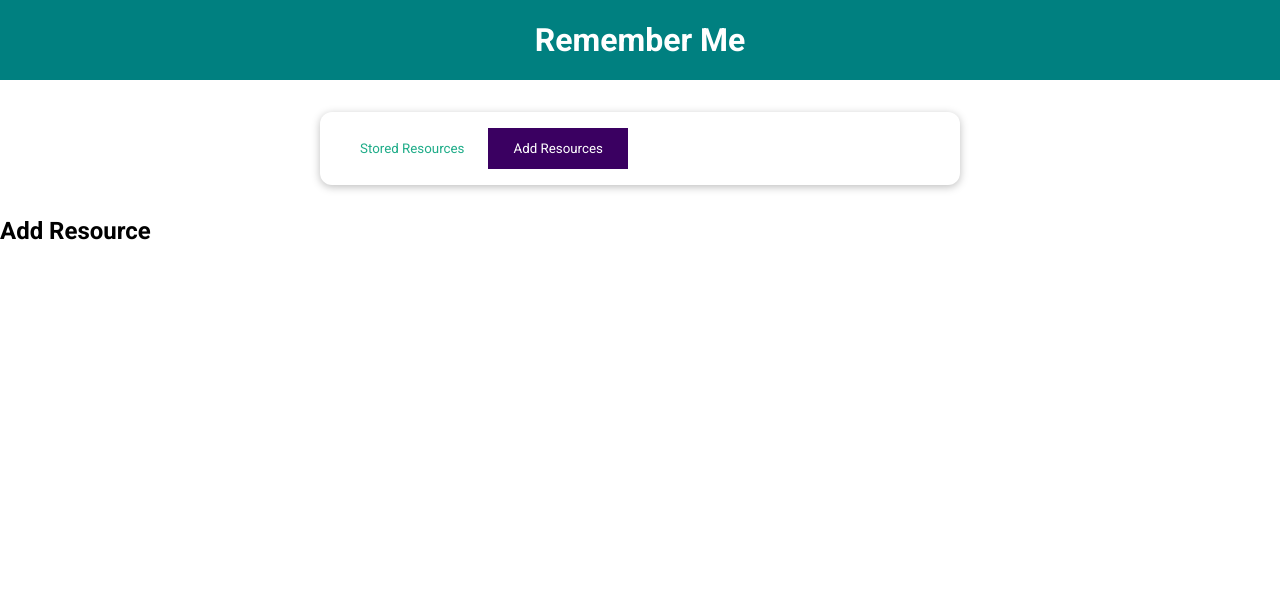
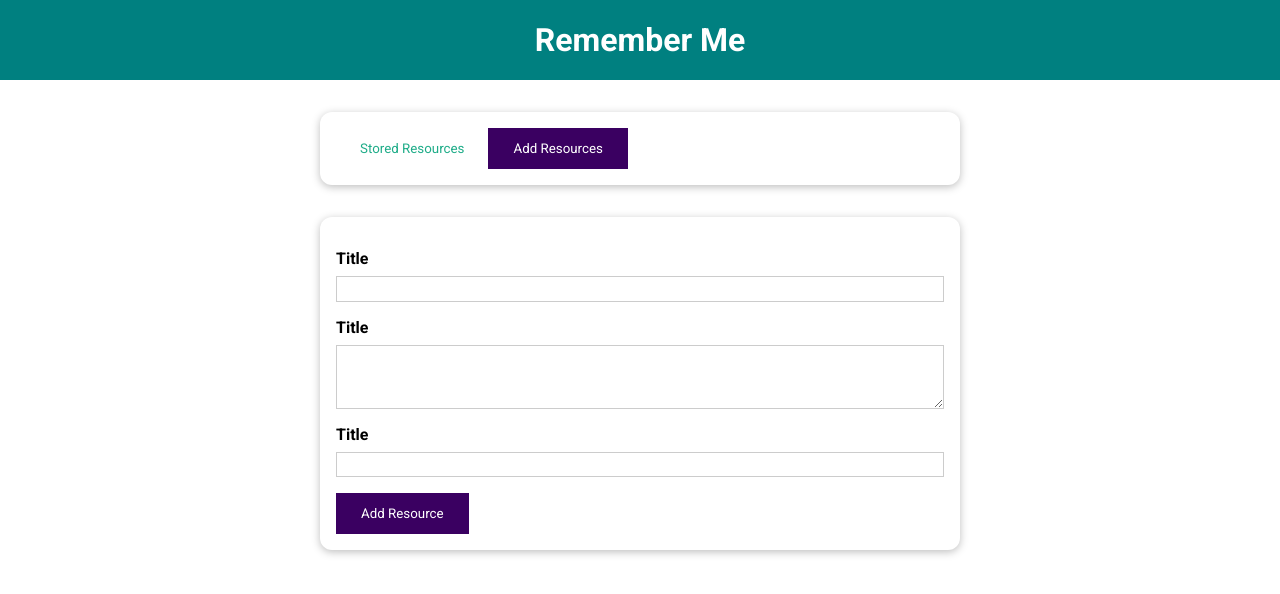
Before and after one commit to sarwan920/Vue-Learning-Resources, a Vue app: page / in a window 1280 px wide. Both pictures are taken after a click on the button "Add Resources". Shown: the top 594 px of the page. Built offline with nearby package versions, Linux system fonts and the light colour scheme.

Commit message:
add , add resource form

```diff
--- a/src/components/UI/BaseButton.vue
+++ b/src/components/UI/BaseButton.vue
@@ -1,12 +1,12 @@
 <template>
-    <button :type="type" :class="mode">
+    <button :class="mode">
         <slot></slot>
     </button>
 </template>
 
 <script>
 export default {
-    props:['type','mode']
+    props:['mode']
 }
 </script>
 
--- a/src/components/learning-resources/AddResource.vue
+++ b/src/components/learning-resources/AddResource.vue
@@ -1,3 +1,54 @@
 <template>
-    <h2>Add Resource</h2>
+  <base-card>
+    <form action="">
+      <div class="form-control">
+        <label for="title">Title</label>
+        <input id="title" name="title" type="text" />
+      </div>
+
+      <div class="form-control">
+        <label for="description">Title</label>
+        <textarea name="description" id="description" rows="3"></textarea>
+      </div>
+
+      <div class="form-control">
+        <label for="link">Title</label>
+        <input id="link" name="link" type="url" />
+      </div>
+
+      <div>
+          <base-button type="submit">
+          Add Resource
+          </base-button>
+      </div>
+    </form>
+  </base-card>
 </template>
+
+<style scoped>
+label {
+  font-weight: bold;
+  display: block;
+  margin-bottom: 0.5rem;
+}
+
+input,
+textarea {
+  display: block;
+  width: 100%;
+  font: inherit;
+  padding: 0.15rem;
+  border: 1px solid #ccc;
+}
+
+input:focus,
+textarea:focus {
+  outline: none;
+  border-color: #3a0061;
+  background-color: #f7ebff;
+}
+
+.form-control {
+  margin: 1rem 0;
+}
+</style>
```
